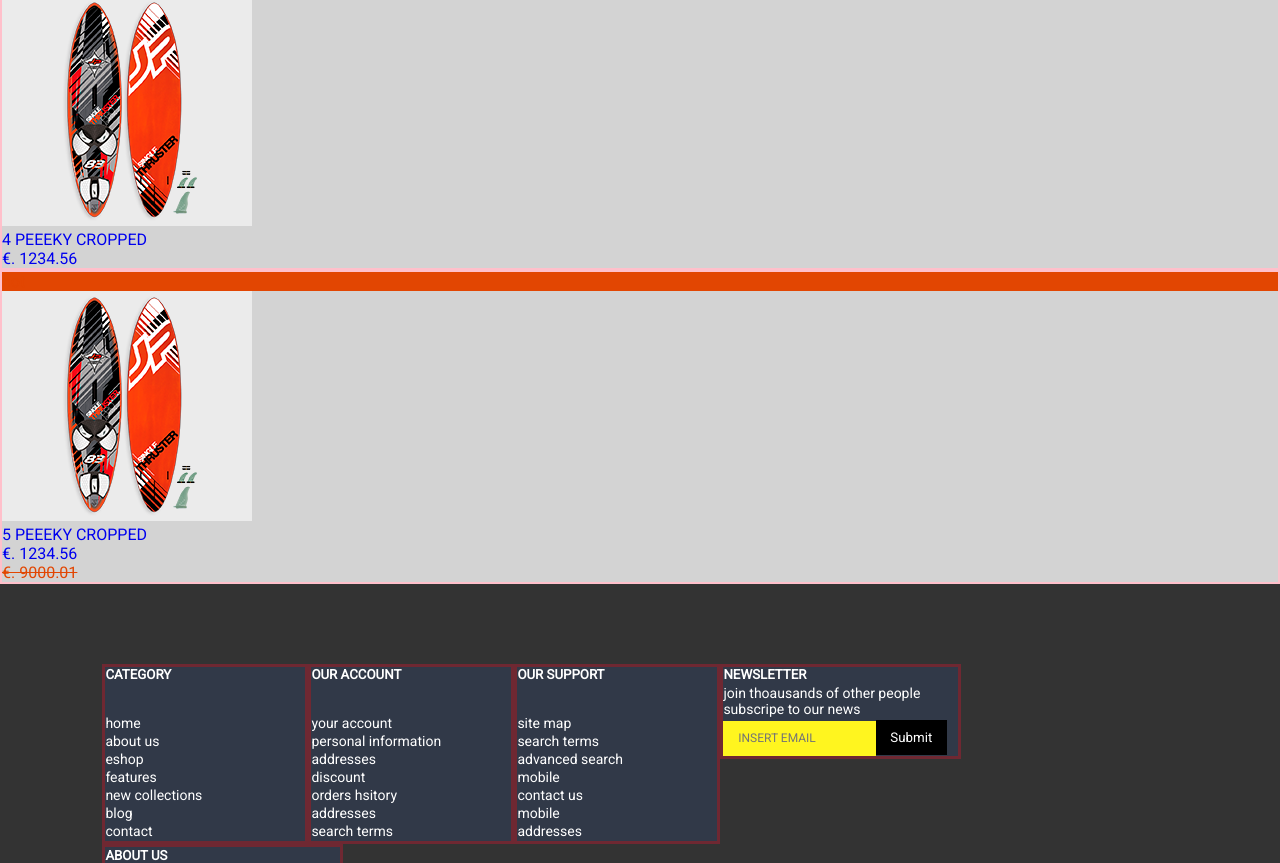
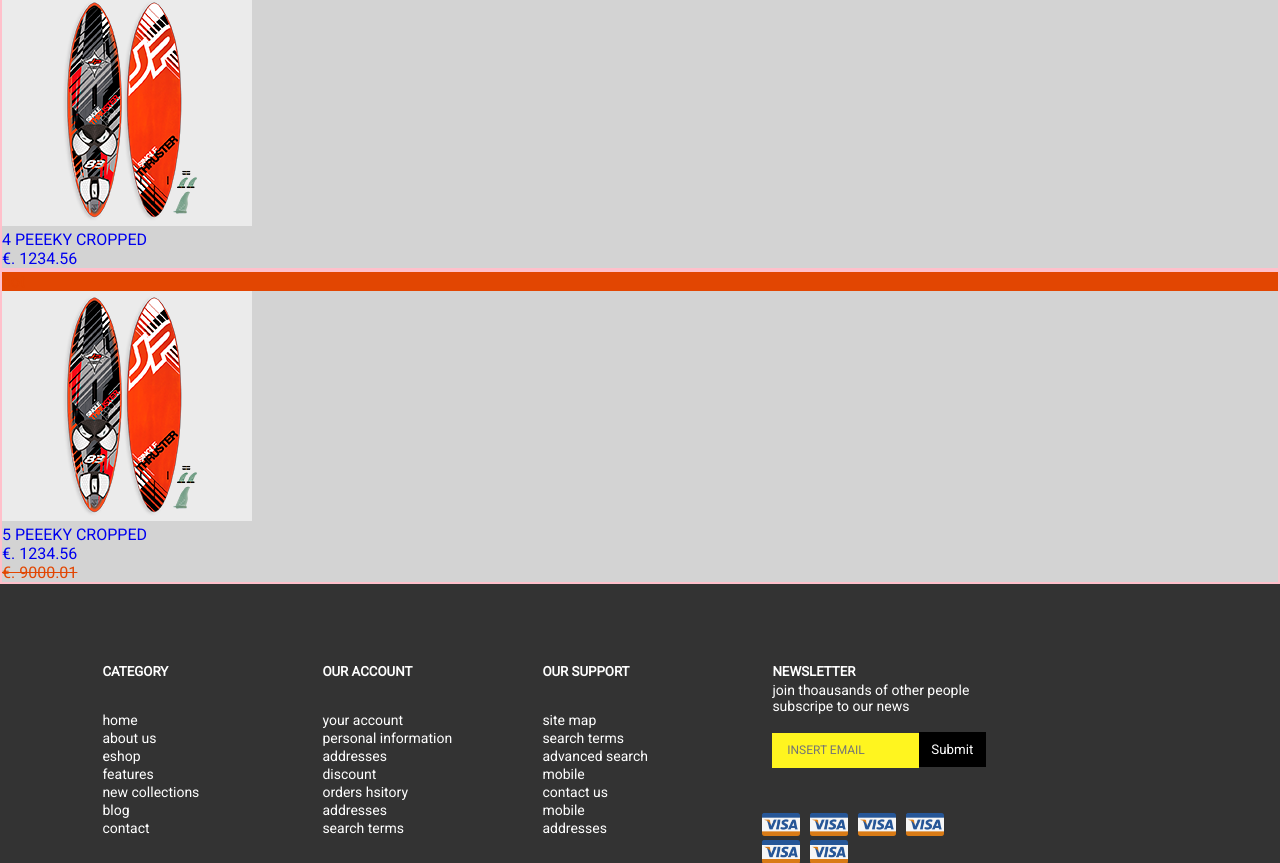
Before and after one commit to stesserHub/Modern-Front-End-3-Surf-House, a Vue app in the folder surfhouse/: page / in a window 1280 px wide. Shown: the part 1937-2800 px from the top of the page. Built offline with nearby package versions, Linux system fonts and the light colour scheme.

Commit message:
styled footer

```diff
--- a/surfhouse/src/assets/styles/_footer.scss
+++ b/surfhouse/src/assets/styles/_footer.scss
@@ -29,11 +29,14 @@ footer {
 
             display: block;
 
+            padding-right:20px;
+            padding-bottom: 20px;
+
             width: 20%;
             min-width: 235px;
 
-            background-color: rgba(35, 111, 252, 0.1);
-            border: 3px solid rgba(255, 0, 0, 0.3);
+            // background-color: rgba(35, 111, 252, 0.1);
+            // border: 3px solid rgba(255, 0, 0, 0.3);
 
             h5 {
                 color:$plain;
@@ -52,6 +55,26 @@ footer {
             .spanemail {
                 color:$secondary;
             }
+
+            .kek2 {
+                padding-left:10px;
+            }
+
+            .payment {
+                ul {
+                    li {
+                        float: left;
+                        margin-right:10px;
+                        .paymenticon {
+                            width:38px;
+                            height: auto;
+                        }
+                    }
+
+                }
+
+            }
+
 
 
 
@@ -76,6 +99,9 @@ footer {
             }
 
             .emailsignup {
+
+                margin-top:15px;
+                margin-bottom:45px;
 
                 form {
                     input {
@@ -109,6 +135,7 @@ footer {
     }
 
     .copyright {
+        margin-top:45px;
         padding-left: 8vw;
         padding-top: 20px;
         padding-right: 8vw;
--- a/surfhouse/src/components/_Footer.vue
+++ b/surfhouse/src/components/_Footer.vue
@@ -129,6 +129,7 @@
                     </ul>
                 </div>
                 <div class="footer-child">
+                    <div class="kek2">
                         <h5>
                             newsletter
                         </h5>
@@ -140,6 +141,30 @@
                                 <input type="text" placeholder="     insert email">
                                 <input type="submit">
                             </form>
+                        </div>
+                    </div>
+
+                    <div class="payment">
+                        <ul>
+                            <li>
+                                <img class="paymenticon" src="../../static/visa.png" alt="">
+                            </li>
+                            <li>
+                                <img class="paymenticon" src="../../static/visa.png" alt="">
+                            </li>
+                            <li>
+                                <img class="paymenticon" src="../../static/visa.png" alt="">
+                            </li>
+                            <li>
+                                <img class="paymenticon" src="../../static/visa.png" alt="">
+                            </li>
+                            <li>
+                                <img class="paymenticon" src="../../static/visa.png" alt="">
+                            </li>
+                            <li>
+                                <img class="paymenticon" src="../../static/visa.png" alt="">
+                            </li>
+                        </ul>
                     </div>
                 </div>
                 <div class="footer-child">
--- a/surfhouse/src/components/_Header.vue
+++ b/surfhouse/src/components/_Header.vue
@@ -2,7 +2,7 @@
     <section>
         <header>
             <a href="/">
-                <img id="logo" src="../assets/SurfhouseLogo.png"/>
+                <img id="logo" src="../../static/SurfhouseLogo.png"/>
             </a>
             <div id="cart">
                 <div class="cartlink">
```
Lines whose indentation alone changed are shown as unchanged.
